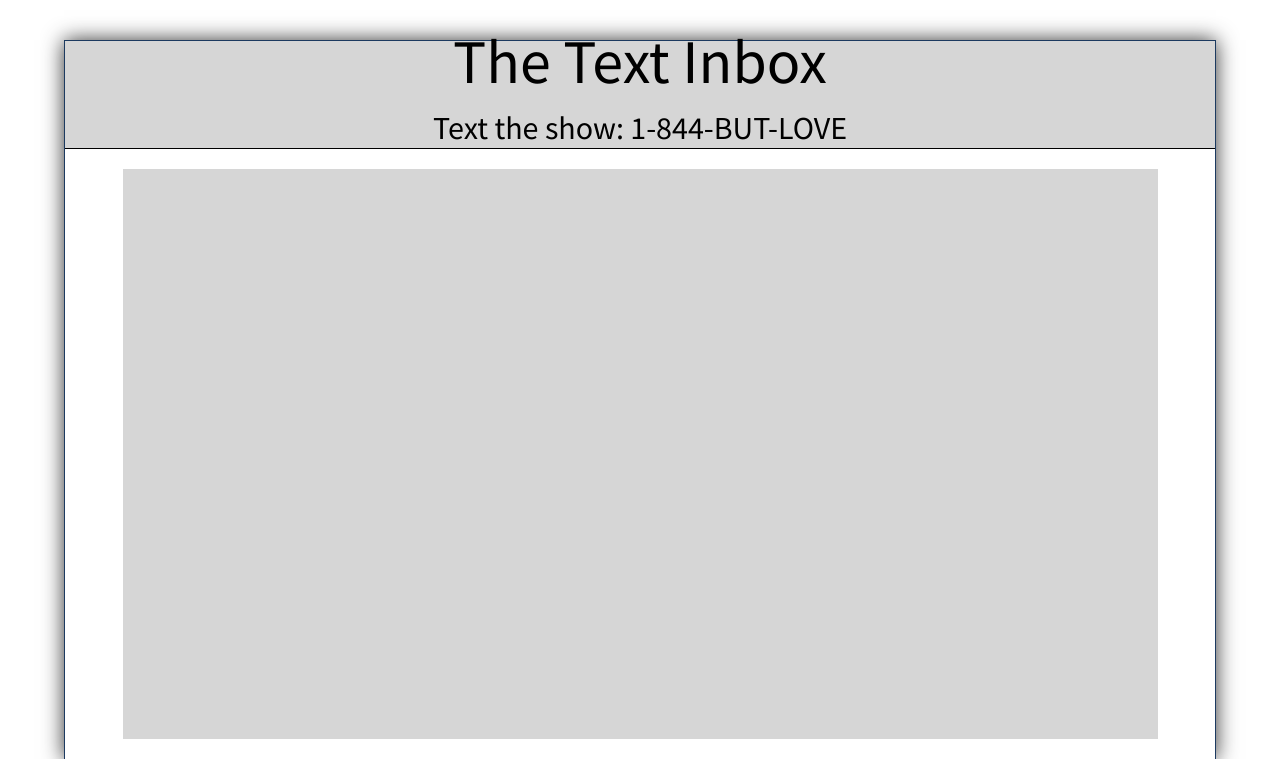
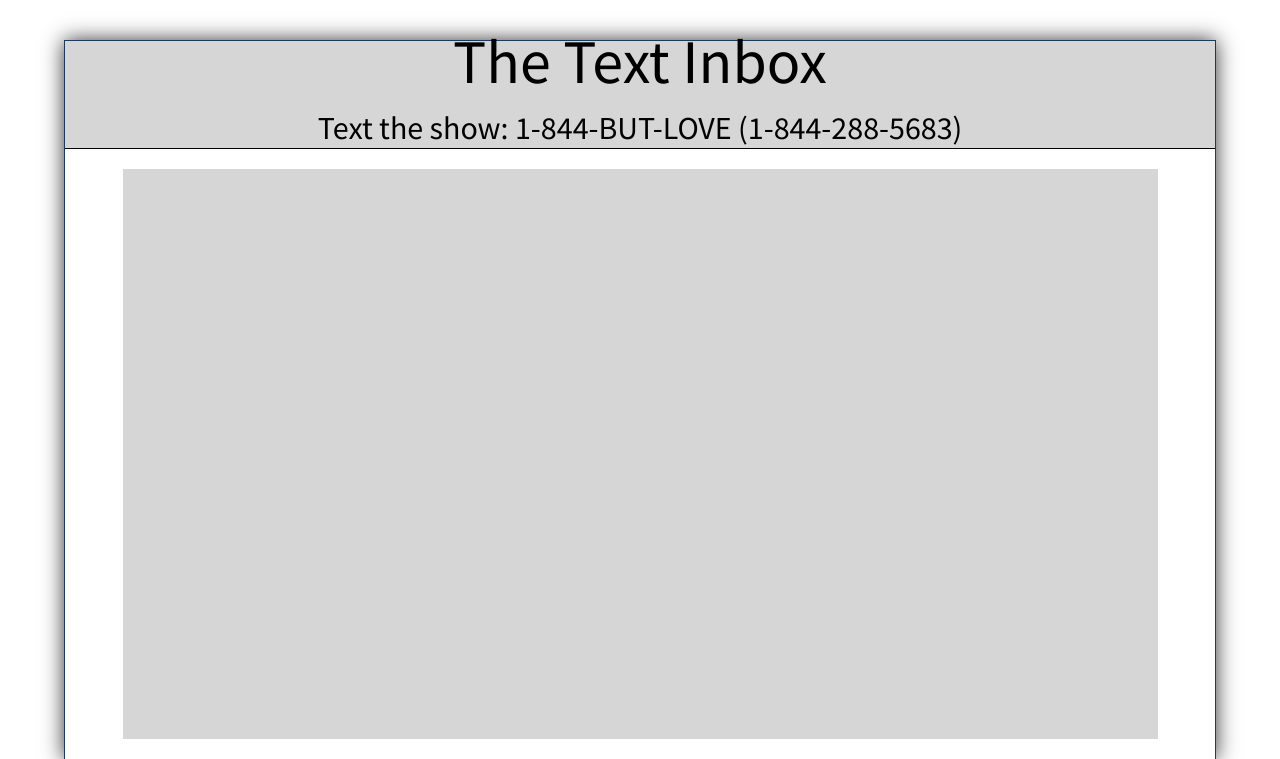
Before and after one commit to DustyShap/thetextinbox, a Flask app: page / in a window 1280 px wide. Shown: the top 759 px of the page. Run offline with Flask 2, Linux system fonts and the light colour scheme; some libraries are stand-ins or nearby versions.

Commit message:
add number

```diff
--- a/templates/textline.html
+++ b/templates/textline.html
@@ -6,7 +6,7 @@
   <div id="header_container">
     <div id='admin_panel'>{% if is_admin is none %}<a href='/admin_login'>Admin</a>{% endif %}{% if is_admin %}<a href='/admin_logout'> Logout</a>{% endif %}</div>
     The Text Inbox
-    <span id=text_number>Text the show: 1-844-BUT-LOVE</span>
+    <span id=text_number>Text the show: 1-844-BUT-LOVE (1-844-288-5683)</span>
   </div>
   <div id="textline_body_container">
 
```
